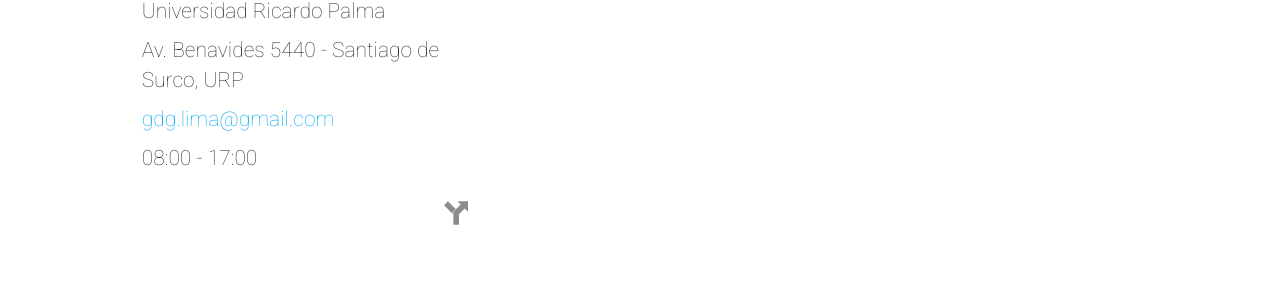
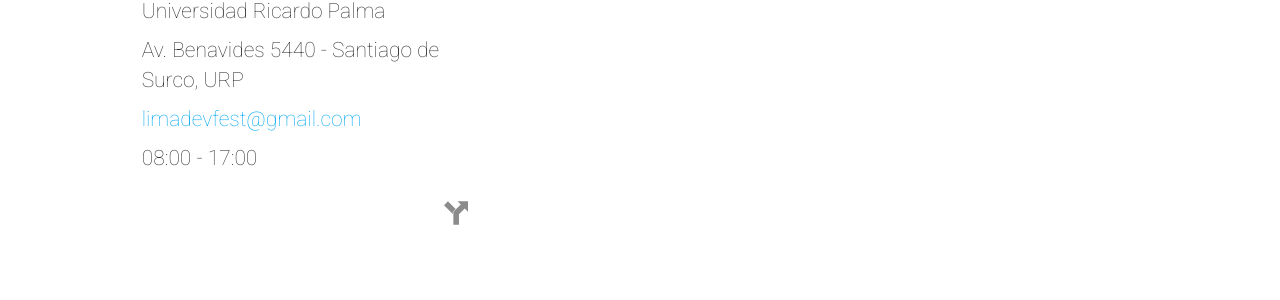
Before and after one commit to gdgperu/limadevfest, a Jekyll site: the page built from index.html, in a window 1280 px wide and 900 px high, scrolled down 2383 px. Shown: the part 153-453 px from the top of the window. Built offline with Jekyll 4.4.1, drawn with Linux system fonts in a browser that asks for light colours; nearby versions of some CDN libraries; comment, search, counter and statistics services are not loaded; some of the changed text lies outside the part shown.

```diff
--- a/_config.yml
+++ b/_config.yml
@@ -6,7 +6,7 @@ exclude: ['/automation/', 'README.md', 'LICENCE.txt', 'CNAME']
 
 # Site Settings
 title: "GDG DevFest Season 2014"
-email: "gdg.lima@gmail.com"
+email: "limadevfest@gmail.com"
 description: "GDG DevFest is a set of events all around the world"
 baseurl: ""
 url: "http://limadevfest.com"
@@ -142,7 +142,7 @@ footerBlocks:
  -
   title: "Contacto"
   links:
-   - {link: "mailto:gdg.lima@gmail.com", text: "gdg.lima@gmail.com"}
+   - {link: "mailto:limadevfest@gmail.com", text: "limadevfest@gmail.com"}
 
 # Blog
 blogTitle: "Novedades"
--- a/_data/organizerGDG.yml
+++ b/_data/organizerGDG.yml
@@ -8,7 +8,7 @@
 -
   id: 2
   name: "GDG Women Lima"
-  thumbnailUrl: gdgwlima.jpg
+  thumbnailUrl: gdgwomenlima.png
   social:
     - {name: "google-plus", link: "https://plus.google.com/u/0/+EduardoJoseMedinaAlfaro/posts"}
     - {name: "twitter", link: "https://twitter.com/eduardomedina"}
```
Also changed, not shown: img/organizersGDG/gdgwlima.jpg (deleted), img/organizersGDG/gdgwomenlima.png (added).
